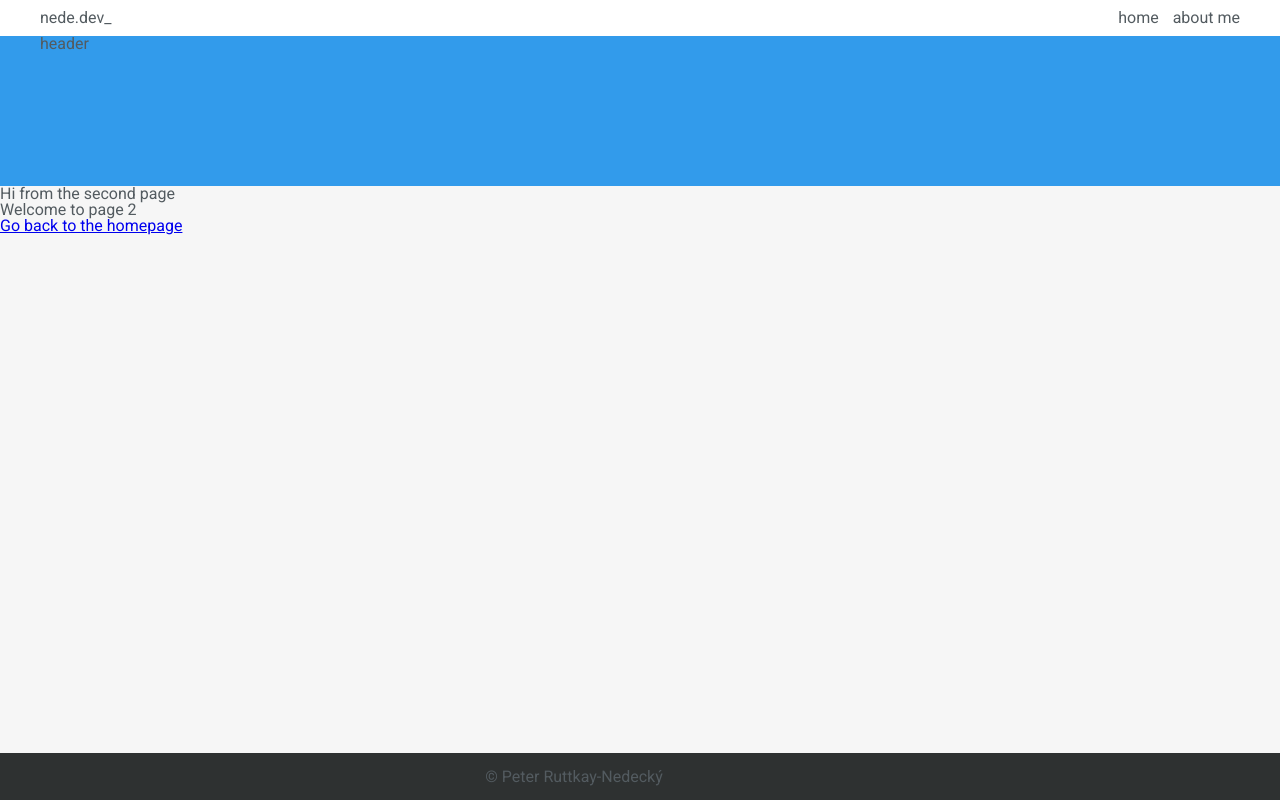
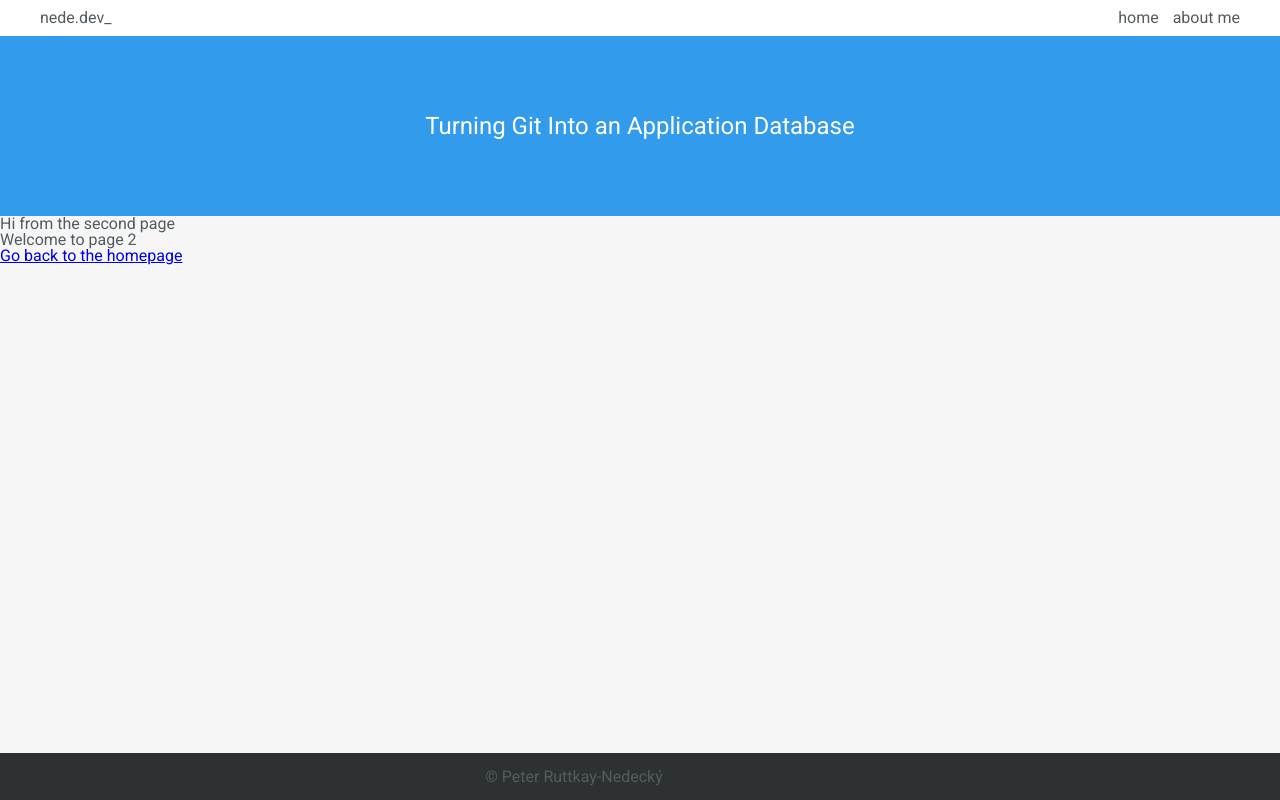
Before and after one commit to pruttned/pruttned.github.io, a Gatsby site: page /page-2 in a window 1280 px wide. Built offline with nearby package versions, Linux system fonts and the light colour scheme; Gatsby itself is replaced by a stand-in of ours.

Commit message:
feat(header): setup style

```diff
--- a/src/components/footer.js
+++ b/src/components/footer.js
@@ -10,7 +10,7 @@ const iconSize = 24;
 const Root = styled.aside`
     display: grid;
     grid-template-columns: repeat(4, auto);
-    color: ${p => p.theme.color.invBackgroundText};
+    color: ${p => p.theme.color.invTextLight};
     padding: 10px 0;
     text-align: center;
     justify-content: center;
--- a/src/components/header.js
+++ b/src/components/header.js
@@ -1,19 +1,40 @@
 import * as React from 'react';
 import styled, { ThemeContext } from 'styled-components';
 import Container from './container';
+import { LogoIcon } from './icon';
 
 const Root = styled.nav`
-    min-height: 150px;
+    display:grid;
+    justify-content: center;
+    align-content: center;
+    justify-items: center;
+    row-gap: 10px;
+    min-height: 180px;
+    color: ${p => p.theme.color.invText}
 `;
 
-const Header = () => {
+const H1 = styled.h1`
+    font-size: 1.5rem;
+    text-align: center;
+    max-width: 600px;
+`;
+
+const Header = ({ title }) => {
     const themeContext = React.useContext(ThemeContext);
     return (
         <Container background={themeContext.color.primary}>
             <Root>
-                header
+                {title &&
+                    (<H1>{title}</H1>) ||
+                    (
+                        <>
+                            <LogoIcon size="52"></LogoIcon>
+                            <div>My dev blog</div>
+                        </>
+                    )
+                }
             </Root>
-        </Container>
+        </Container >
     );
 };
 
--- a/src/components/layout.js
+++ b/src/components/layout.js
@@ -18,7 +18,7 @@ import PersonAside from './person-aside';
 import Footer from './footer';
 import TopMenu from './top-menu';
 
-const Layout = ({ children }) => {
+const Layout = ({ children, title }) => {
   const data = useStaticQuery(graphql`
     query SiteTitleQuery {
       site {
@@ -43,8 +43,8 @@ const Layout = ({ children }) => {
       <Reset />
       <GlobalStyle />
       <Root>
-        <TopMenu siteTitle={data.site.siteMetadata.title} />
-        <Header siteTitle={data.site.siteMetadata.title} />
+        <TopMenu />
+        <Header title={title} />
         <Content>
           {children}
         </Content>
--- a/src/pages/page-2.js
+++ b/src/pages/page-2.js
@@ -5,8 +5,8 @@ import Layout from "../components/layout"
 import SEO from "../components/seo"
 
 const SecondPage = () => (
-  <Layout>
-    <SEO title="Page two" />
+  <Layout title="Turning Git Into an Application Database" >
+    <SEO title="Turning Git into an application database" />
     <h1>Hi from the second page</h1>
     <p>Welcome to page 2</p>
     <Link to="/">Go back to the homepage</Link>
--- a/src/theme.js
+++ b/src/theme.js
@@ -5,7 +5,8 @@ const color = {
     invBackground: '#2E3131',
     secLink: '#A2B4C0',
     background: 'white',
-    invBackgroundText: '#535B60',
+    invTextLight: '#535B60',
+    invText: 'white'
 };
 
 export default {
```
